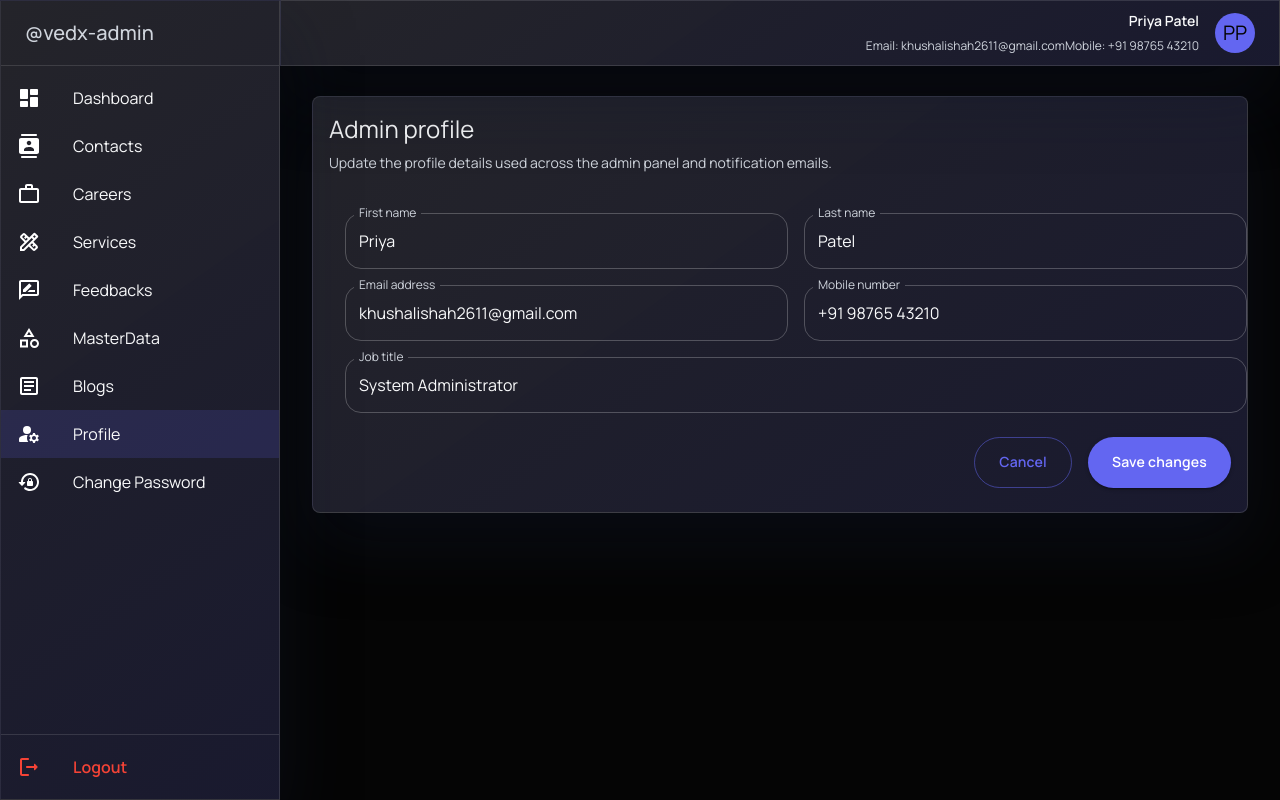
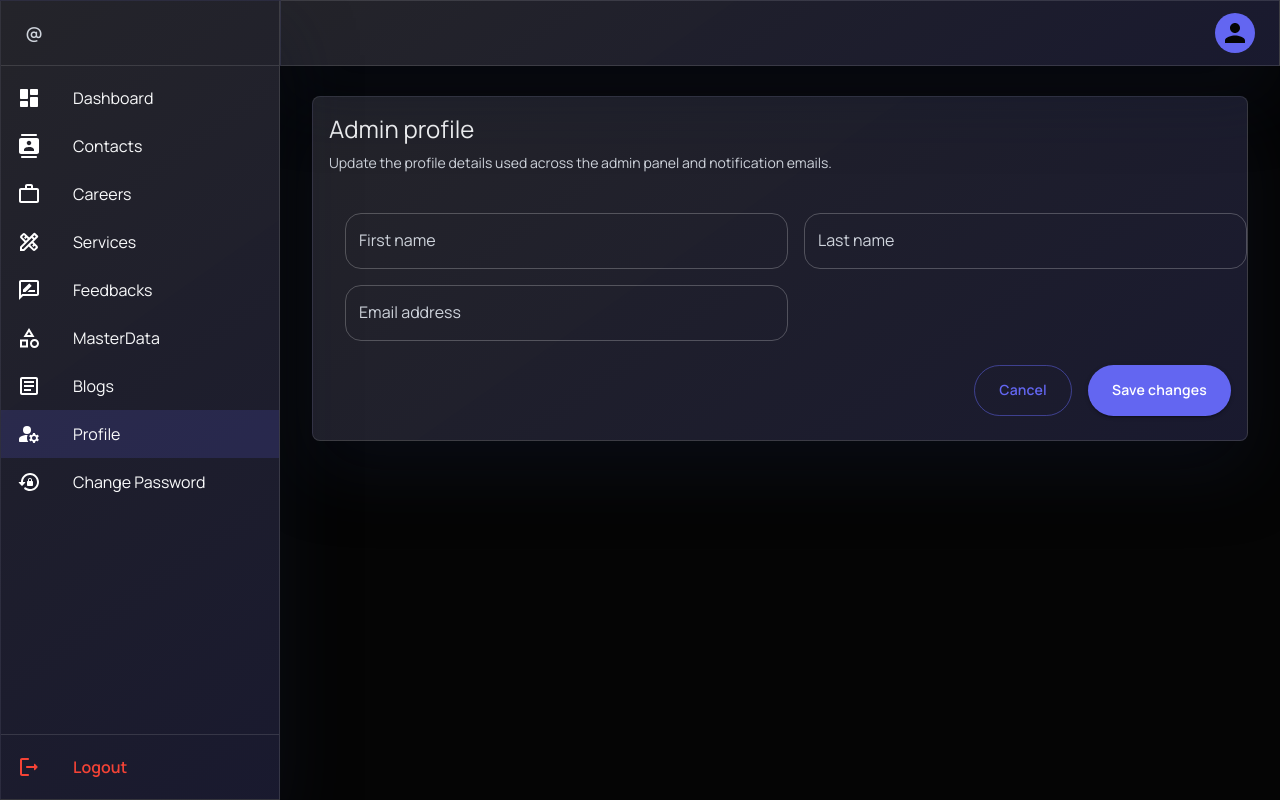
Before and after one commit to khushalishah2611/vedx-solutions-2, a React (Vite) app in the folder frontend/: page /admin/profile in a window 1280 px wide. Built offline with nearby package versions, Linux system fonts and the light colour scheme.

Commit message:
final code

```diff
--- a/frontend/src/components/AdminLayout.jsx
+++ b/frontend/src/components/AdminLayout.jsx
@@ -75,8 +75,8 @@ const AdminLayout = () => {
         method: 'POST',
         headers: token
           ? {
-              Authorization: `Bearer ${token}`,
-            }
+            Authorization: `Bearer ${token}`,
+          }
           : undefined,
       });
     } catch (error) {
@@ -121,7 +121,7 @@ const AdminLayout = () => {
           <Box>
 
             <Typography variant="h6" color="text.secondary">
-              @{profile.username}
+              @{profile.fullName}
             </Typography>
 
           </Box>
@@ -193,14 +193,9 @@ const AdminLayout = () => {
           <Stack direction="row" spacing={2} alignItems="center">
             <Box textAlign="right">
               <Typography variant="subtitle2" fontWeight={600}>
-                {profile.fullName}
+                {profile.email}
               </Typography>
-              <Typography variant="caption" color="text.secondary">
-                Email: {profile.email}
-              </Typography>
-              <Typography variant="caption" color="text.secondary">
-                Mobile: {profile.phone}
-              </Typography>
+
             </Box>
             <Avatar sx={{ bgcolor: 'primary.main' }}>{profile.initials}</Avatar>
           </Stack>
--- a/frontend/src/components/admin/AdminDashboardPage.jsx
+++ b/frontend/src/components/admin/AdminDashboardPage.jsx
@@ -31,7 +31,7 @@ import {
 import AddCircleOutlineIcon from '@mui/icons-material/AddCircleOutline';
 import DeleteOutlineIcon from '@mui/icons-material/DeleteOutline';
 import EditOutlinedIcon from '@mui/icons-material/EditOutlined';
-import VisibilityOutlinedIcon from '@mui/icons-material/VisibilityOutlined';
+
 
 const initialProcess = [
   {
@@ -319,15 +319,12 @@ const AdminDashboardPage = () => {
 
   const [hireCategories, setHireCategories] = useState(initialHireCategories);
   const [hireCategoryForm, setHireCategoryForm] = useState({ title: '', description: '' });
-  const [hireCategoryDialogOpen, setHireCategoryDialogOpen] = useState(false);
   const [editingHireCategoryId, setEditingHireCategoryId] = useState(null);
   const [hireCategoryPage, setHireCategoryPage] = useState(1);
-  const [subcategoryDialogOpen, setSubcategoryDialogOpen] = useState(false);
   const [activeHireCategoryId, setActiveHireCategoryId] = useState(null);
   const [hireSubcategoryForm, setHireSubcategoryForm] = useState({ title: '' });
   const [editingHireSubcategoryId, setEditingHireSubcategoryId] = useState(null);
-  const [hireCategoryError, setHireCategoryError] = useState('');
-  const [hireSubcategoryError, setHireSubcategoryError] = useState('');
+
 
   // selected slider for service dialog preview
   const selectedSliderForServiceDialog =
--- a/frontend/src/components/admin/AdminProfilePage.jsx
+++ b/frontend/src/components/admin/AdminProfilePage.jsx
@@ -27,12 +27,7 @@ const AdminProfilePage = () => {
             <Grid item xs={12} md={6}>
               <TextField label="Email address" type="email" fullWidth defaultValue={adminProfile.email} />
             </Grid>
-            <Grid item xs={12} md={6}>
-              <TextField label="Mobile number" type="tel" fullWidth defaultValue={adminProfile.phone} />
-            </Grid>
-            <Grid item xs={12}>
-              <TextField label="Job title" fullWidth defaultValue={adminProfile.role} />
-            </Grid>
+
           </Grid>
 
           <Stack direction="row" justifyContent="flex-end" spacing={2}>
--- a/frontend/src/data/adminProfile.js
+++ b/frontend/src/data/adminProfile.js
@@ -1,10 +1,9 @@
 export const defaultAdminProfile = {
-  firstName: 'Priya',
-  lastName: 'Patel',
-  username: 'vedx-admin',
-  role: 'System Administrator',
-  email: 'khushalishah2611@gmail.com',
-  phone: '+91 98765 43210',
+  firstName: '',
+  lastName: '',
+  username: '',
+  role: '',
+  email: '',
 };
 
 const deriveProfile = (rawProfile = {}) => {
```
